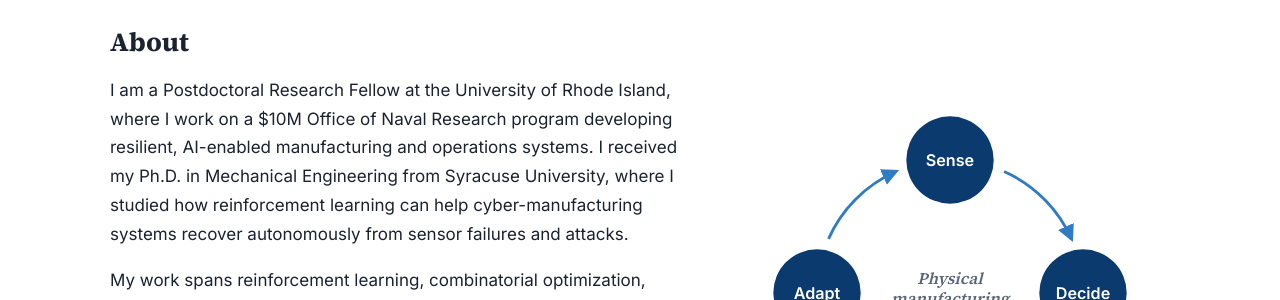
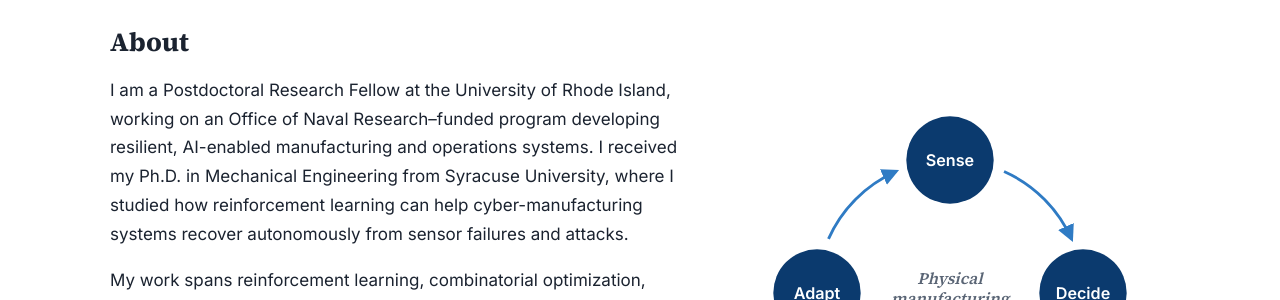
Before and after one commit to romeshprasad/romeshprasad.github.io, a Jekyll site: the page built from index.html, in a window 1280 px wide and 1400 px high, scrolled down 382 px. Shown: the part 180-480 px from the top of the window. Built offline with Jekyll 4.4.1, drawn with Linux system fonts in a browser that asks for light colours; some of the changed text lies outside the part shown.

Commit message:
Clarify postdoc role on ONR program; remove grant amount
Co-Authored-By: Claude Opus 5.5 <noreply@anthropic.com>

```diff
--- a/_data/highlights.yml
+++ b/_data/highlights.yml
@@ -13,7 +13,7 @@
   text: "Instructor of record for **Machine Learning for Industry 4.0**; piloted a six-level AI-use disclosure framework with students."
 
 - when: "2024"
-  text: "Joined the University of Rhode Island as a Postdoctoral Research Fellow on a **$10M Office of Naval Research** program."
+  text: "Joined the University of Rhode Island as a Postdoctoral Research Fellow, working on an Office of Naval Research–funded program."
 
 - when: "2024"
   text: "Ph.D. in Mechanical Engineering, Syracuse University."
--- a/cv.html
+++ b/cv.html
@@ -12,7 +12,7 @@ permalink: /cv/
   <h2>Academic Appointments</h2>
   <div class="cv-row">
     <div><strong>Postdoctoral Research Fellow</strong>, University of Rhode Island
-      <p class="muted">Researcher on a $10M Office of Naval Research program developing resilient, AI-enabled manufacturing and operations systems.</p></div>
+      <p class="muted">Postdoctoral researcher on an Office of Naval Research–funded program developing resilient, AI-enabled manufacturing and operations systems.</p></div>
     <time>2024 – Present</time>
   </div>
   <div class="cv-row">
--- a/index.html
+++ b/index.html
@@ -6,9 +6,9 @@ layout: home
   <div>
     <h2>About</h2>
     <p>
-      I am a Postdoctoral Research Fellow at the University of Rhode Island, where I work on a
-      $10M Office of Naval Research program developing resilient, AI-enabled manufacturing and
-      operations systems. I received my Ph.D. in Mechanical Engineering from Syracuse University,
+      I am a Postdoctoral Research Fellow at the University of Rhode Island, working on an
+      Office of Naval Research–funded program developing resilient, AI-enabled manufacturing
+      and operations systems. I received my Ph.D. in Mechanical Engineering from Syracuse University,
       where I studied how reinforcement learning can help cyber-manufacturing systems recover
       autonomously from sensor failures and attacks.
     </p>
@@ -49,9 +49,9 @@ layout: home
 </section>
 
 <section class="section stats">
-  <div><strong>4</strong><span>physical robotic testbeds built and deployed</span></div>
+  <div><strong>4</strong><span>physical robotic testbeds running my algorithms on hardware</span></div>
   <div><strong>11</strong><span>peer-reviewed publications, plus 4 under review</span></div>
-  <div><strong>$10M</strong><span>ONR program supporting current research</span></div>
+  <div><strong>2</strong><span>courses and seminars designed and taught at URI</span></div>
   <div><strong>Best Paper</strong><span>nominee, GECCO 2026</span></div>
 </section>
 
```
